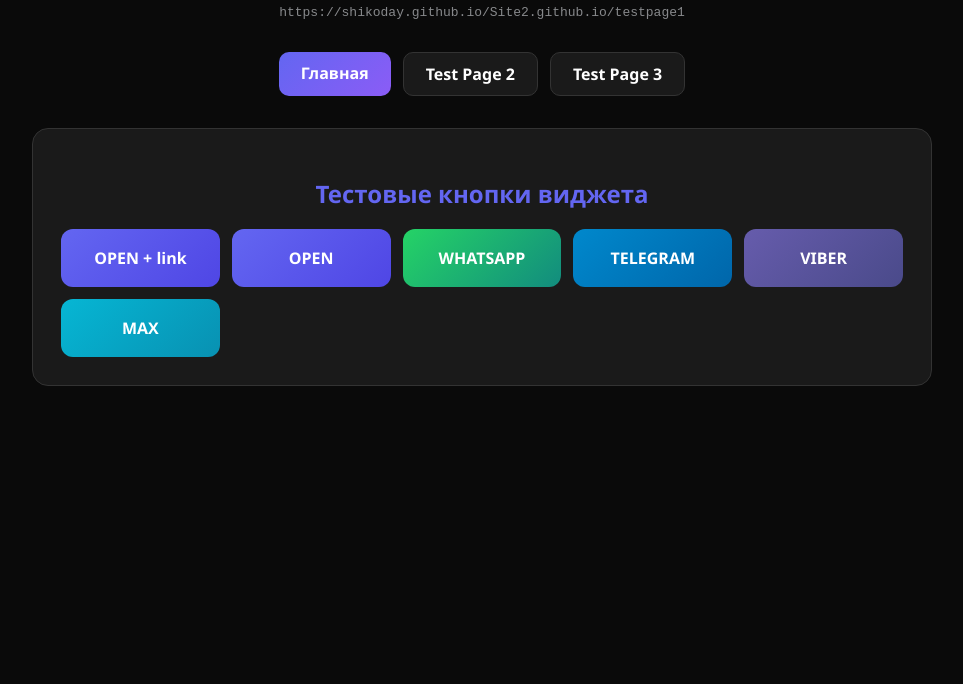
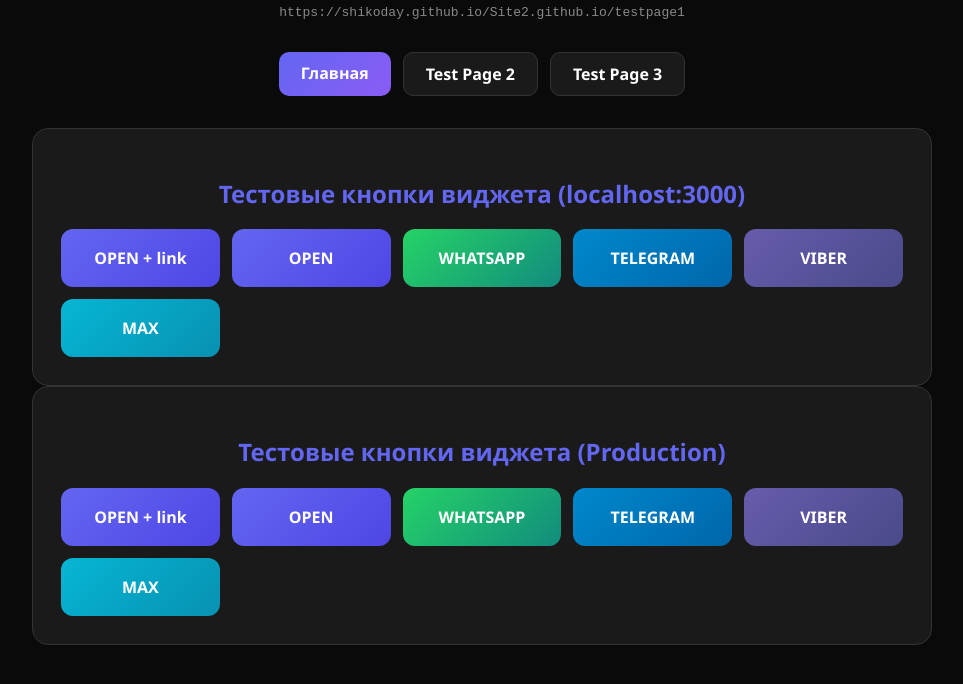
Before and after one commit to ShikoDay/Site2.github.io, a plain HTML site: page testpage1/index.html in a window 1280 px wide. Shown: the part 144-828 px from the top of the page, without its empty margins (158-1121 px from the left). Before the commit the page ends 800 px from the top, so only its background shows below. Drawn offline with Linux system fonts and the light colour scheme; a script that the page names is missing.

Commit message:
add prod pages

```diff
--- a/testpage1/index.html
+++ b/testpage1/index.html
@@ -35,14 +35,25 @@
       <a href="https://shikoday.github.io/Site2.github.io/testpage3">Test Page 3</a>
     </nav>
     <section class="section">
-      <h2>Тестовые кнопки виджета</h2>
+      <h2>Тестовые кнопки виджета (localhost:3000)</h2>
       <div class="btn-grid">
         <a class="btn primary-btn" href="http://localhost:3000/#open&path=https://shikoday.github.io/Site2.github.io/testpage1">OPEN + link</a>
         <a class="btn primary-btn" href="http://localhost:3000/#open">OPEN</a>
         <a class="btn whatsapp" href="http://localhost:3000/#whatsapp">WHATSAPP</a>
         <a class="btn telegram" href="http://localhost:3000/#telegram">TELEGRAM</a>
-        <a class="btn viber" href="https://widget.yourgood.app/#viber&path=https://shikoday.github.io/Site2.github.io/testpage1">VIBER</a>
+        <a class="btn viber" href="http://localhost:3000/#viber">VIBER</a>
         <a class="btn max" href="http://localhost:3000/#max">MAX</a>
+      </div>
+    </section>
+    <section class="section">
+      <h2>Тестовые кнопки виджета (Production)</h2>
+      <div class="btn-grid">
+        <a class="btn primary-btn" href="https://widget.yourgood.app/#open&path=https://shikoday.github.io/Site2.github.io/testpage1">OPEN + link</a>
+        <a class="btn primary-btn" href="https://widget.yourgood.app/#open">OPEN</a>
+        <a class="btn whatsapp" href="https://widget.yourgood.app/#whatsapp">WHATSAPP</a>
+        <a class="btn telegram" href="https://widget.yourgood.app/#telegram">TELEGRAM</a>
+        <a class="btn viber" href="https://widget.yourgood.app/#viber">VIBER</a>
+        <a class="btn max" href="https://widget.yourgood.app/#max">MAX</a>
       </div>
     </section>
   </div>
```
Also changed, not shown: testpage2/index.html (+13 -2 lines), testpage2/page1/23/index.html (+13 -2 lines), testpage2/page1/index.html (+13 -2 lines), testpage2/page2/index.html (+13 -2 lines), testpage3/index.html (+13 -2 lines).
